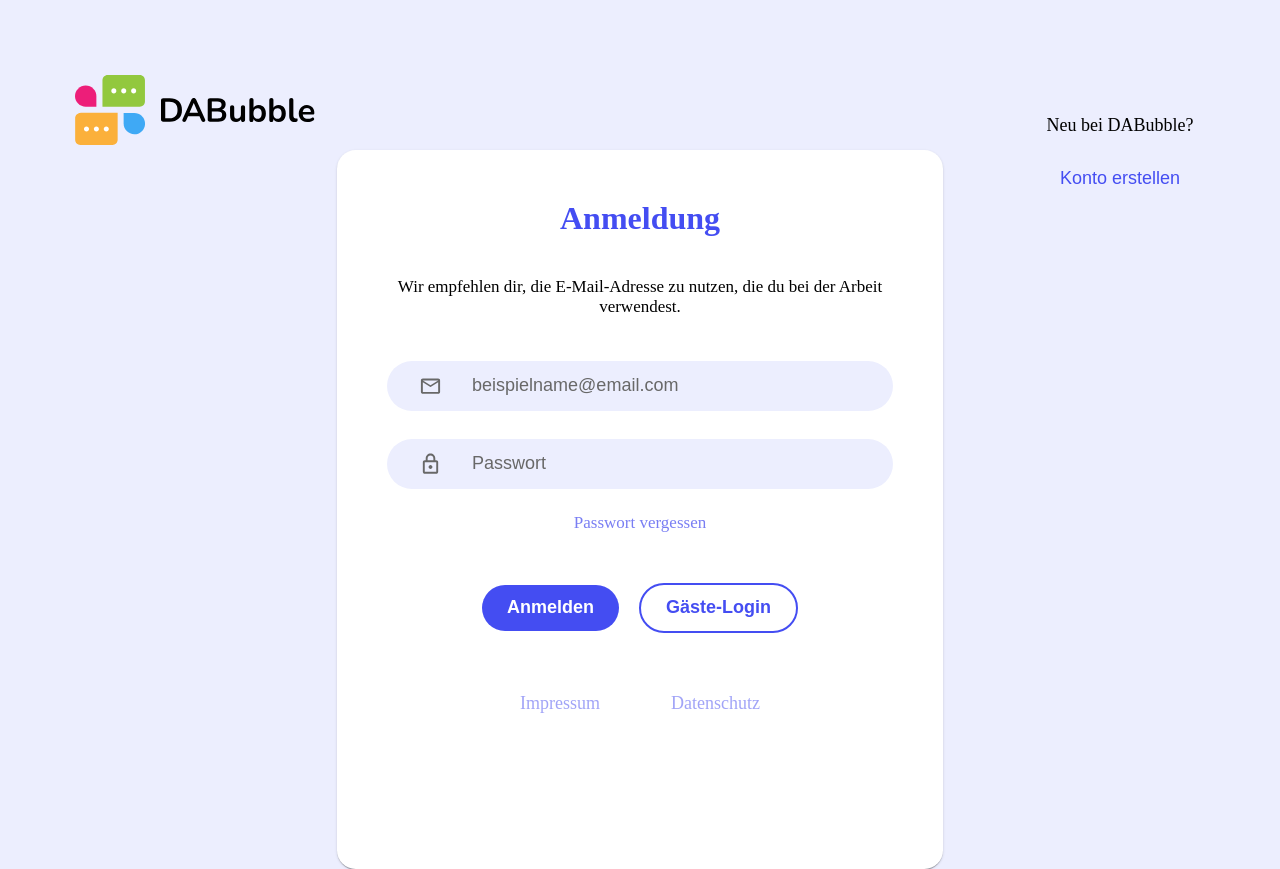
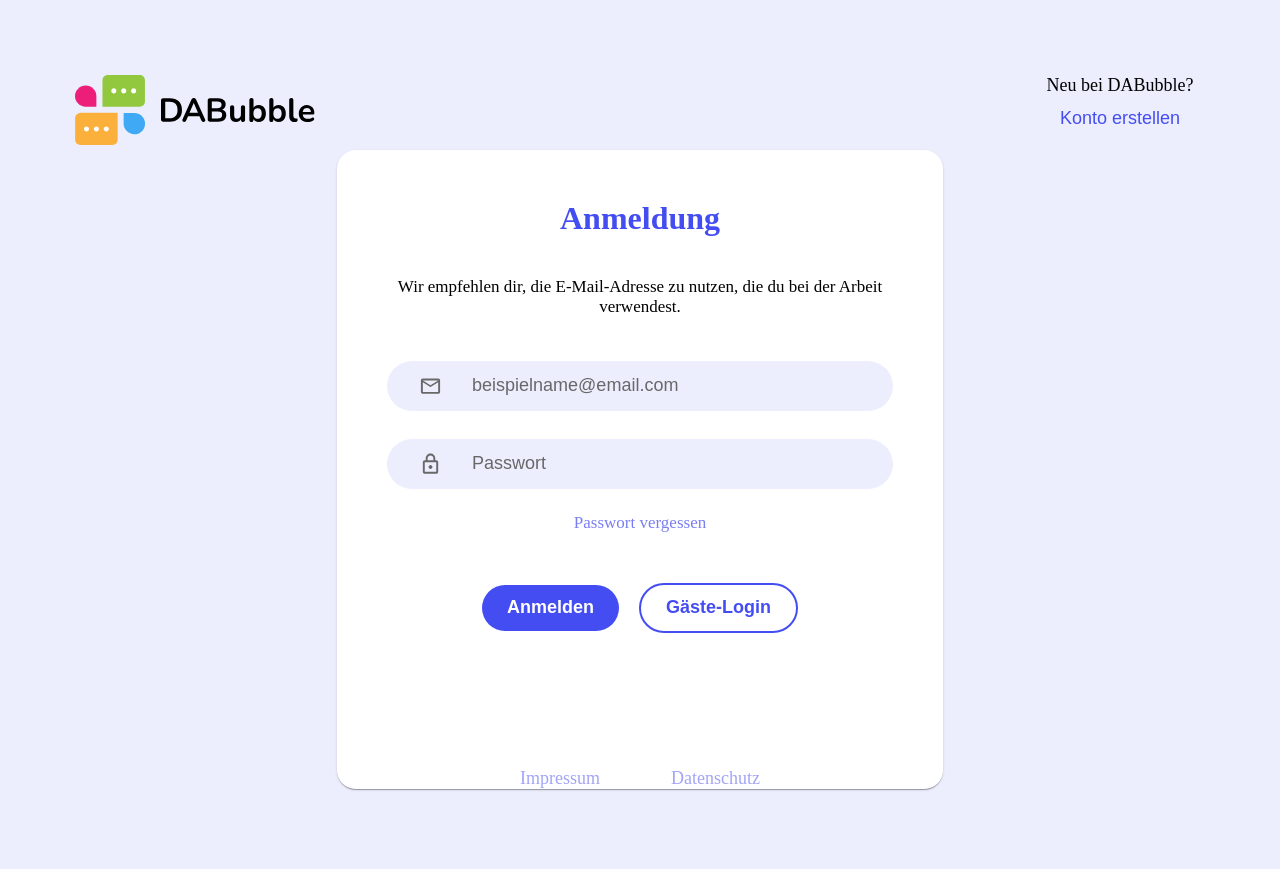
Before and after one commit to JMthe3rd/DaBubble-Frontend, an Angular app: page / in a window 1280 px wide. After the commit the page ends 800 px from the top, so only its background shows below. Built offline with nearby package versions, Linux system fonts and the light colour scheme.

Commit message:
styles: min-height: 900px

```diff
--- a/src/app/login/login.component.scss
+++ b/src/app/login/login.component.scss
@@ -10,6 +10,8 @@
     position: absolute;
     right: 7.5rem;
     top: 7.5rem;
+    margin-top: 0 !important;
+    gap: 0 !important;
 
     button {
       border: unset !important;
@@ -71,6 +73,15 @@
         color: rgba(121,126,243, 1);
       }
     }
+  }
+}
+@media only screen and (min-width: 1100px) and (min-height: 800px){
+  .card-content{
+    height: 63.9rem !important;
+  }
+
+  .legalContentContainer{
+    bottom: 0;
   }
 }
 
```
